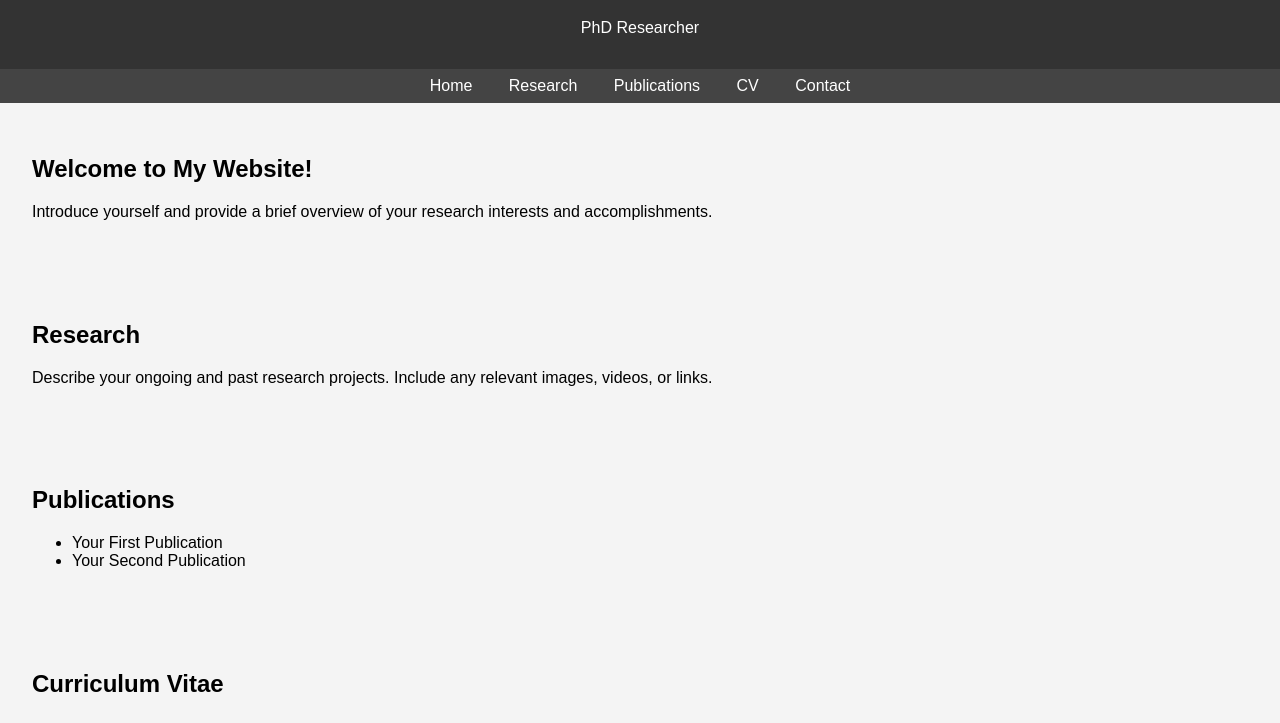
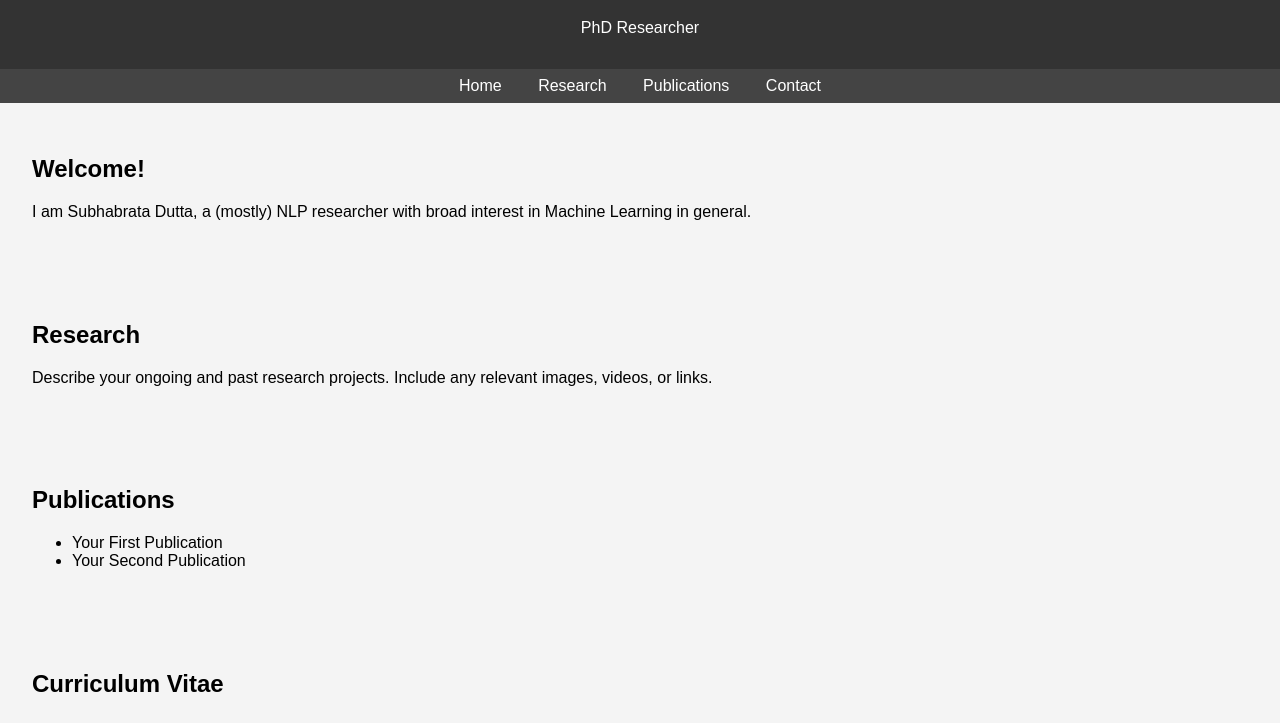
Before and after one commit to Subha0009/Subha0009.github.io, a plain HTML site: page index.html in a window 1280 px wide. Shown: the part 77-800 px from the top of the page. Drawn offline with Linux system fonts and the light colour scheme.

Commit message:
Update index.html

```diff
--- a/index.html
+++ b/index.html
@@ -3,7 +3,7 @@
 <head>
     <meta charset="UTF-8">
     <meta name="viewport" content="width=device-width, initial-scale=1.0">
-    <title>Your Name - PhD Researcher</title>
+    <title>Subhabrata Dutta - Senior Research Associate, IIT Delhi</title>
     <style>
         body {
             font-family: 'Arial', sans-serif;
@@ -55,13 +55,12 @@
         <a href="#home">Home</a>
         <a href="#research">Research</a>
         <a href="#publications">Publications</a>
-        <a href="#cv">CV</a>
         <a href="#contact">Contact</a>
     </nav>
 
     <section id="home">
-        <h2>Welcome to My Website!</h2>
-        <p>Introduce yourself and provide a brief overview of your research interests and accomplishments.</p>
+        <h2>Welcome!</h2>
+        <p>I am Subhabrata Dutta, a (mostly) NLP researcher with broad interest in Machine Learning in general.</p>
     </section>
 
     <section id="research">
```
